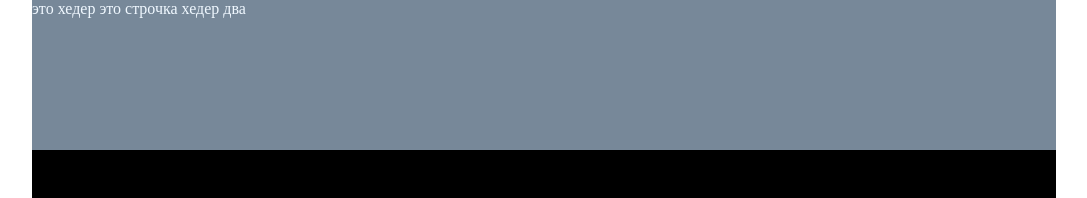
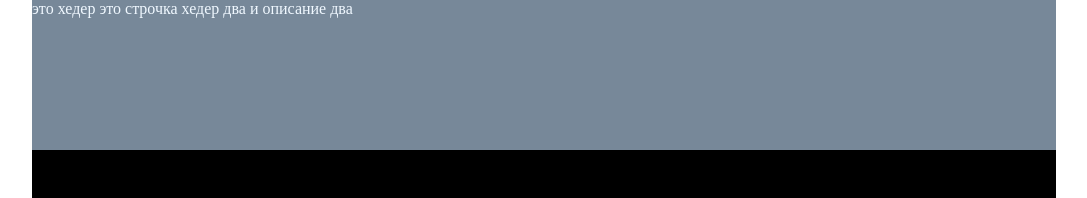
Before and after one commit to dev1548/test, a React (Create React App) app: page / in a window 1280 px wide. Shown: the top 198 px of the page, without its empty margins (96-1183 px from the left). Built offline with nearby package versions, Linux system fonts and the light colour scheme.

Commit message:
heder 2
и описание хедер два

```diff
--- a/src/App.js
+++ b/src/App.js
@@ -12,6 +12,7 @@ class App extends Component {
         <header className="header">
           это хедер
           это строчка хедер два
+          и описание два
         </header>
         <main className="main">
         <AuthorizationForm/>
```
